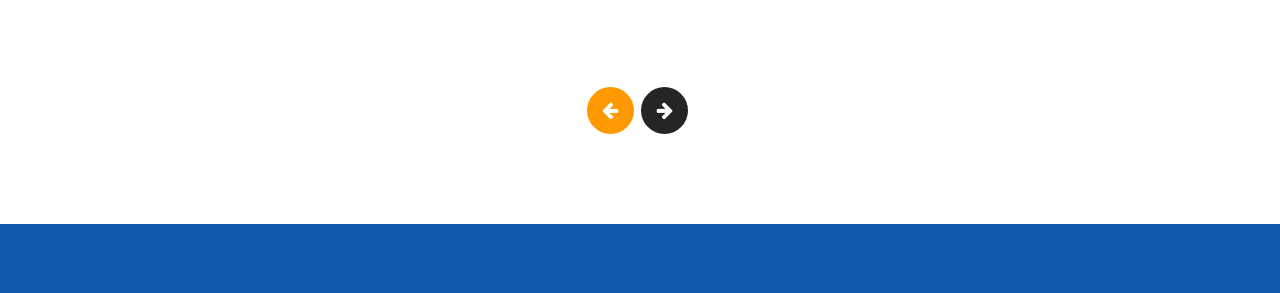
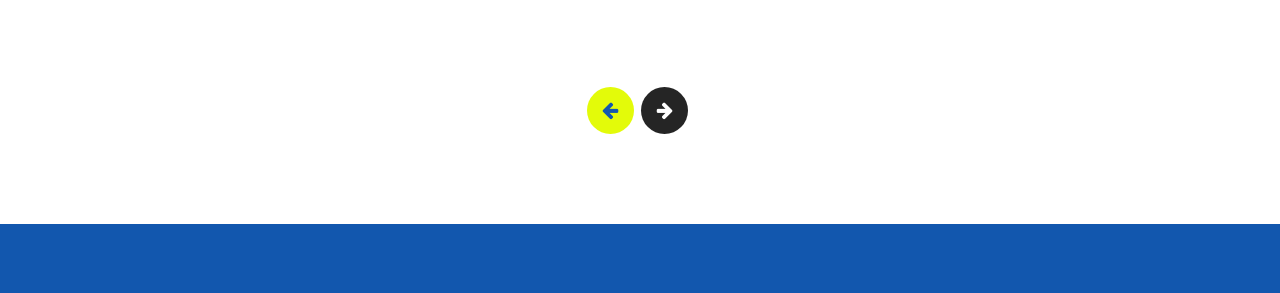
Before and after one commit to TempCodes-12/powerseven, a plain HTML site: page project.html in a window 1280 px wide. In both pictures the pointer is over the button "Previous". Shown: the part 422-715 px from the top of the page. Drawn offline with nearby package versions, Linux system fonts and the light colour scheme; a web font is replaced by a local one.

Commit message:
arrow button color

```diff
--- a/css/style.css
+++ b/css/style.css
@@ -484,7 +484,7 @@ ul.search li a:hover {
 #myCarousel .carousel-control-prev:focus,
 #myCarousel .carousel-control-next:focus {
      background: var(--yellow);
-     color: #fff;
+     color: var(--blue);
 }
 
 #myCarousel .carousel-control-prev {
@@ -730,8 +730,8 @@ ul.search li a:hover {
 #proj .carousel-control-next:hover,
 #proj .carousel-control-prev:focus,
 #proj .carousel-control-next:focus {
-     background: #fe9901;
-     color: #fff;
+     background: var(--yellow);
+     color: var(--blue);
 }
 
 #proj .carousel-control-prev {
```
